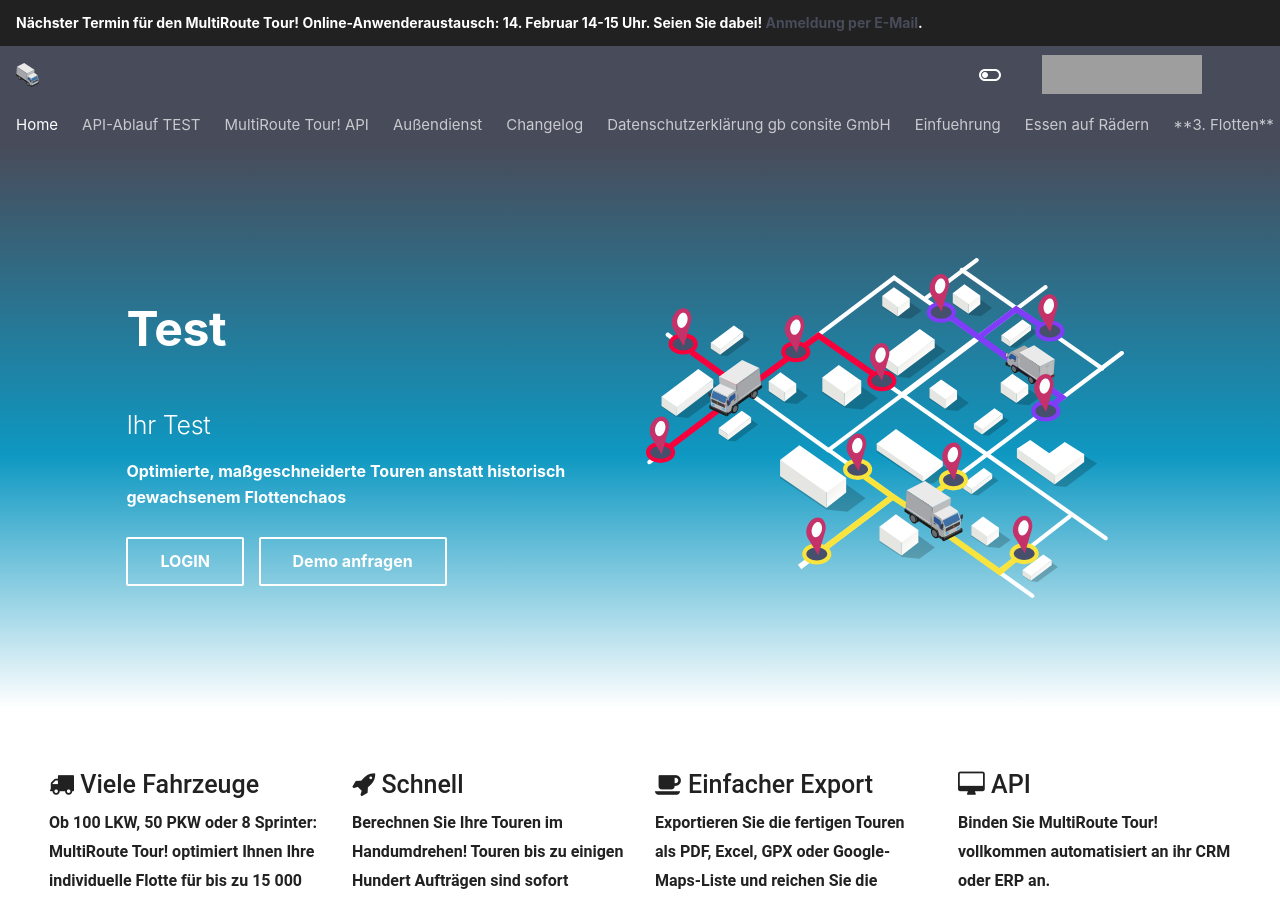
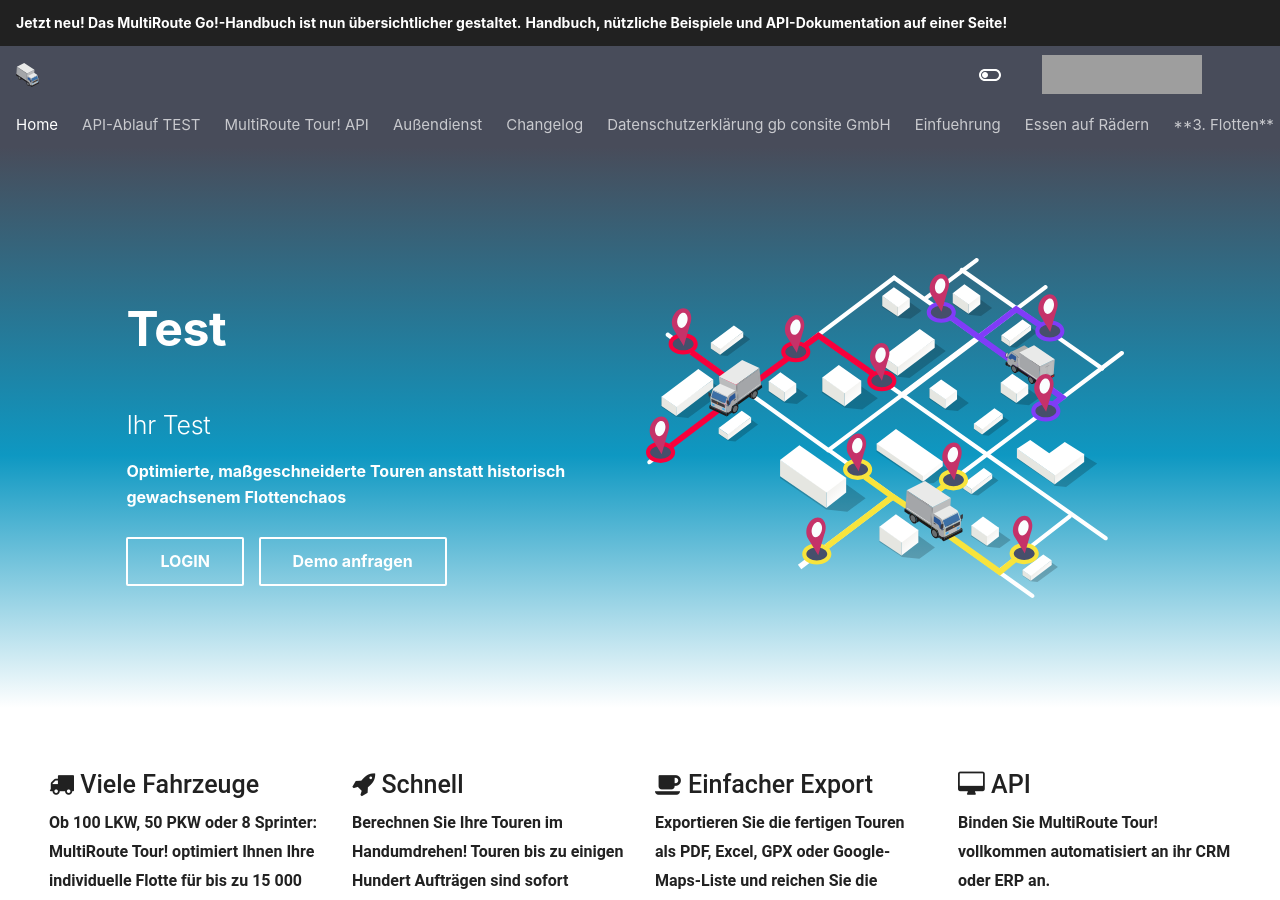
Before and after one commit to do-me/Test, an MkDocs documentation site: the page built from docs/index.md, in a window 1280 px wide and 900 px high. Built offline with MkDocs 1.6.1 and Material for MkDocs 9.7.7, drawn with Linux system fonts in a browser that asks for light colours; comment, search, counter and statistics services are not loaded; grey boxes are pictures that could not be loaded.

Commit message:
Update main.html

```diff
--- a/docs/theme_override_home/main.html
+++ b/docs/theme_override_home/main.html
@@ -1,12 +1,13 @@
 <!-- Elements added to main will be displayed on all pages -->
 {% extends "base.html" %}
 
-<!-- Announcement bar if needed-->
+<!-- Announcement bar if needed
 {% block announce %}
   <style>.md-announce a,.md-announce a:focus,.md-announce a:hover{color:currentColor}.md-announce strong{white-space:nowrap}.md-announce .twitter{margin-left:.2em;color:#00acee}</style>
-    <strong>Nächster Termin für den MultiRoute Tour! Online-Anwenderaustausch: </strong>
-        <strong>14. Februar 14-15 Uhr. Seien Sie dabei! <a href="/impressum/#kontakt-und-support-fur-multiroute-tour">Anmeldung per E-Mail</a>.</strong><!-- Break line for mobile-->
+    <strong>Jetzt neu! Das MultiRoute Go!-Handbuch ist nun übersichtlicher gestaltet.</strong>
+        <strong>Handbuch, nützliche Beispiele und API-Dokumentation auf einer Seite! </strong>
 {% endblock %}
+-->
 
 <!-- More minimal footer -->
 {% block footer %}
```
